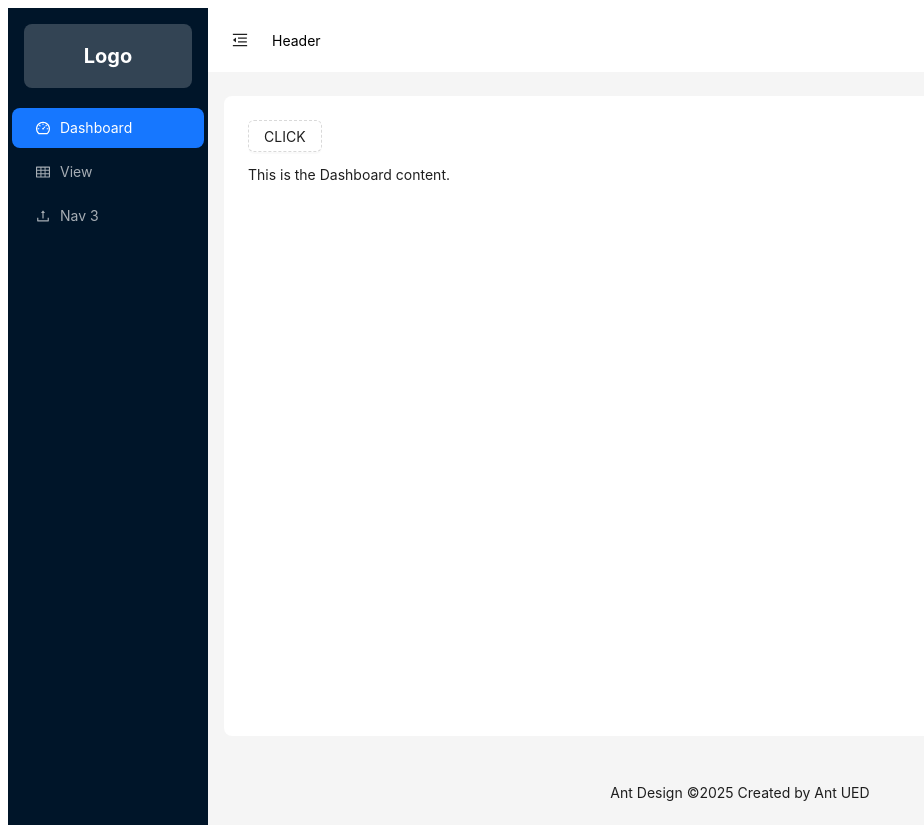
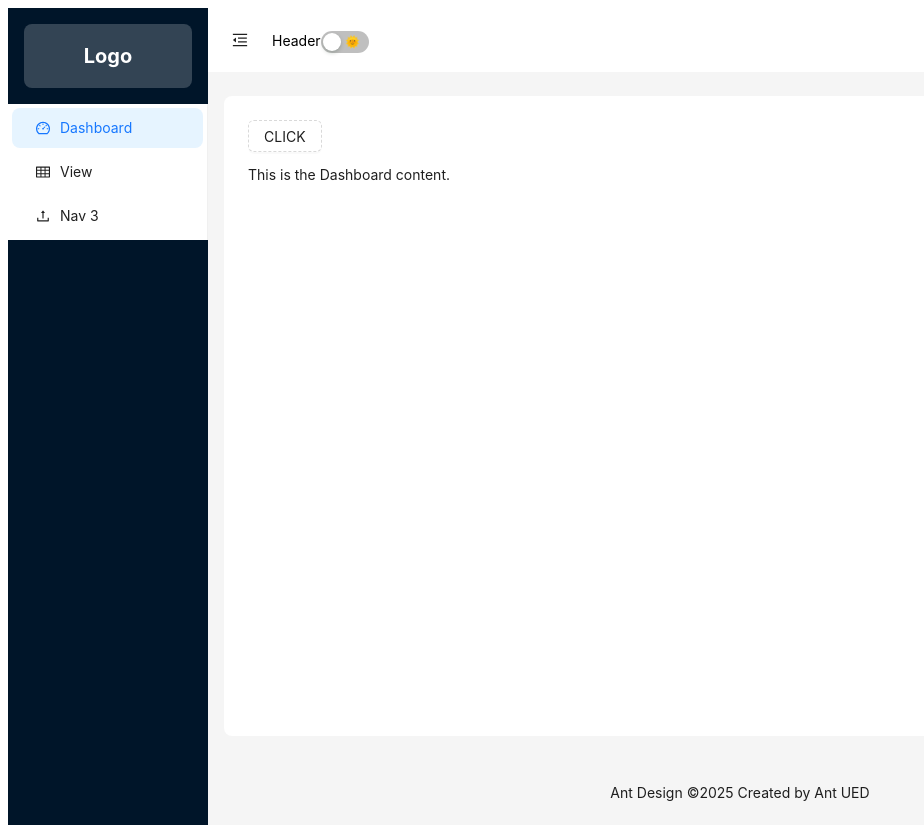
Before and after one commit to salahaKA/admin-dashboard, a React (Vite) app: page /admin in a window 1280 px wide. Shown: the whole page, without its empty margins (0-924 px from the left). Built offline with nearby package versions, Linux system fonts and the light colour scheme.

Commit message:
SignIn validation and layout theme toggler with zustand

```diff
--- a/src/App.jsx
+++ b/src/App.jsx
@@ -3,11 +3,15 @@ import { BrowserRouter, Route, Routes } from 'react-router-dom'
 import SignUp from './Components/SignUp'
 import SignIn from './Components/SignIn'
 import MainLayout from './Components/MainLayout'
+import useThemeStore from './Components/themeStore'
+import { ConfigProvider, theme as antdtheme} from 'antd'
 
 
 const App = () => {
+
+  const {theme} = useThemeStore();
   return (
-    <div>
+    <ConfigProvider theme= {{ algorithm: theme=== "dark"? antdtheme.darkAlgorithm: antdtheme.defaultAlgorithm,}}>
       <BrowserRouter>
         <Routes>
           <Route path='/' element={<SignUp/>}></Route>
@@ -16,7 +20,7 @@ const App = () => {
           <Route path='/admin' element={<MainLayout/>}></Route>
         </Routes>
       </BrowserRouter>
-    </div>
+    </ConfigProvider>
   )
 }
 
--- a/src/Components/MainLayout.jsx
+++ b/src/Components/MainLayout.jsx
@@ -6,9 +6,10 @@ import {
   TableOutlined,
   UploadOutlined,
 } from "@ant-design/icons";
-import { Button, Layout, Menu, theme } from "antd";
+import { Button, Layout, Menu, Switch, theme as antdTheme } from "antd";
 import Dashboard from "./Dashboard";
 import TableComponent from "./TableComponent";
+import useThemeStore from "./themeStore";
 
 
 const { Header, Sider, Content, Footer } = Layout;
@@ -17,9 +18,11 @@ const MainLayout = () => {
   const [collapsed, setCollapsed] = useState(false);
   const [activeSection, setActiveSection] = useState("1");
 
+
+  const {theme, setTheme}= useThemeStore();
   const {
     token: { colorBgContainer, borderRadiusLG },
-  } = theme.useToken();
+  } = antdTheme.useToken();
 
   const renderSection = () => {
     switch (activeSection) {
@@ -70,7 +73,7 @@ const MainLayout = () => {
           Logo
         </div>
         <Menu
-          theme="dark"
+          theme={theme}
           mode="inline"
           selectedKeys={[activeSection]}
           onClick={({ key }) => setActiveSection(key)}
@@ -109,6 +112,13 @@ const MainLayout = () => {
             }}
           />
           Header
+          {/* Theme Switch */}
+          <Switch
+            checked={theme === "dark"}
+            onChange={setTheme}
+            checkedChildren="🌙"
+            unCheckedChildren="🌞"
+          />
         </Header>
 
         <Content
--- a/src/Components/SignIn.jsx
+++ b/src/Components/SignIn.jsx
@@ -1,4 +1,4 @@
-import React from "react";
+import React, { useState } from "react";
 import { LockOutlined, UserOutlined } from "@ant-design/icons";
 import { Button, Checkbox, Form, Input, Flex } from "antd";
 import { useNavigate } from "react-router-dom";
@@ -7,15 +7,18 @@ const SignIn = () => {
   const { formData } = useFormStore();
   const { name, password } = formData;
 
+  const [err, setErr] = useState("");
+
   const navigate = useNavigate("");
   const onFinish = (values) => {
     console.log("Received values of form: ", values);
 
     if (values.username === name && values.password === password) {
       console.log("Logged successfully!");
+      setErr("");
       navigate("/admin");
     } else {
-      alert("Invalid Username or Password");
+      setErr("Invalid Username or Password");
     }
   };
   return (
@@ -47,6 +50,15 @@ const SignIn = () => {
           onFinish={onFinish}
         >
           <h1 style={{ textAlign: "center" }}>SIgnIn Page</h1>
+          {err && (
+            <Form.Item>
+              <div
+                style={{ color: "red", fontSize: "14px", marginBottom: "8px" }}
+              >
+                {err}
+              </div>
+            </Form.Item>
+          )}
           <Form.Item
             name="username"
             rules={[{ required: true, message: "Please input your Username!" }]}
--- /dev/null
+++ b/src/Components/themeStore.jsx
@@ -0,0 +1,11 @@
+import { create } from "zustand";
+
+const useThemeStore = create((set) => ({
+  theme: "light",
+  setTheme: () =>
+    set((state) => ({
+      theme: state.theme === "light" ? "dark" : "light",
+    })),
+}));
+
+export default useThemeStore;
```
